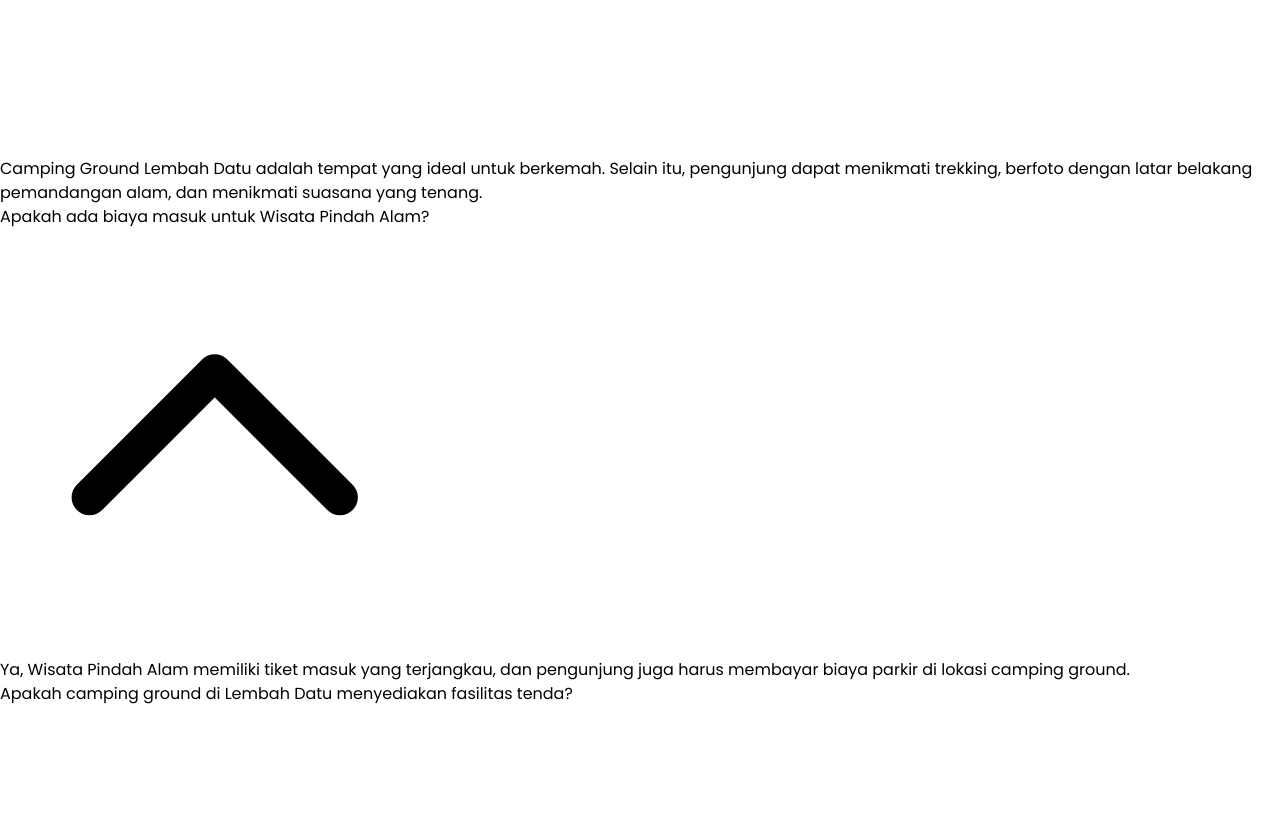
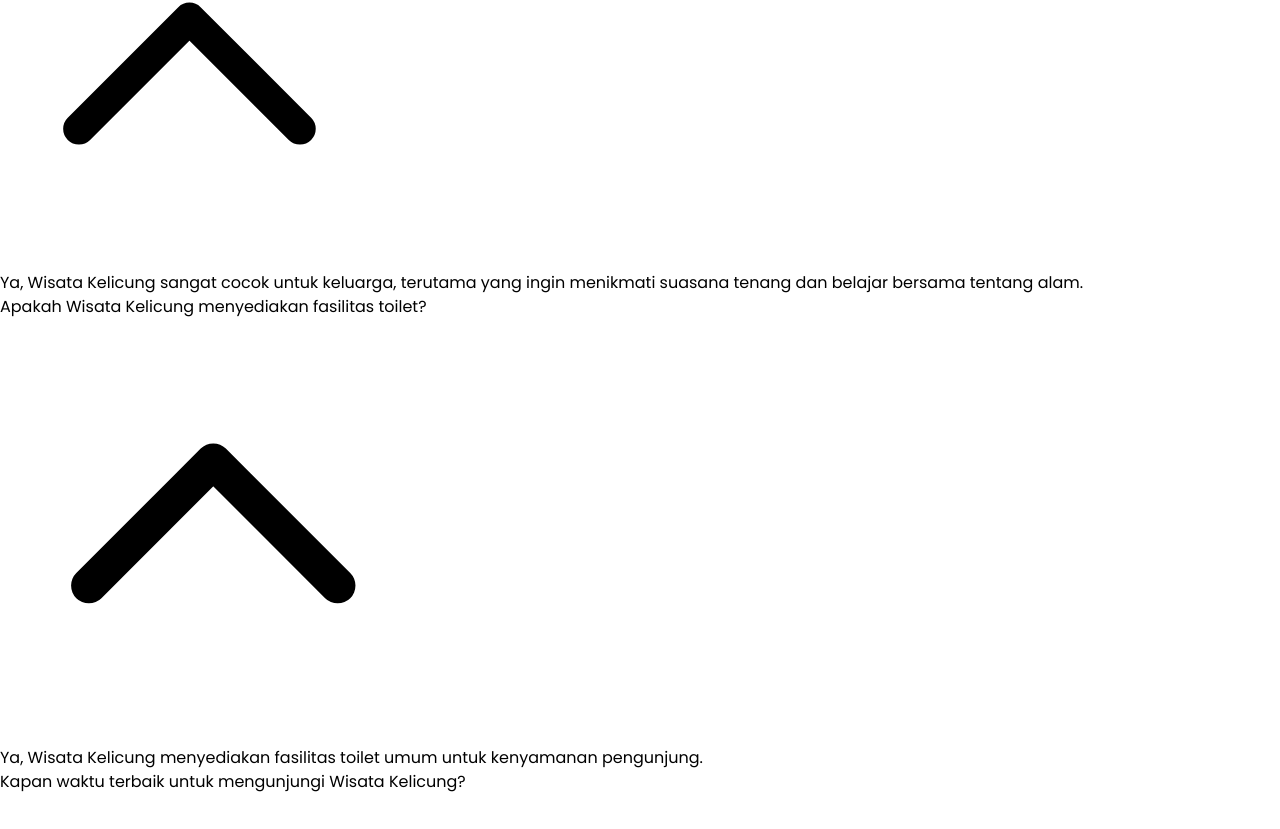
Before and after one commit to kknPemepek/wisata-pemepek, a React (Vite) app: page /wisata-pemepek/faq in a window 1280 px wide. Shown: the part 2831-3660 px from the top of the page. Built offline with nearby package versions, Linux system fonts and the light colour scheme.

Commit message:
perbaiki faq

```diff
--- a/src/components/FaqSections.tsx
+++ b/src/components/FaqSections.tsx
@@ -12,74 +12,128 @@ const faqData: FAQItem[] = [
       "Desa Pemepek terletak di Kabupaten Lombok Tengah, Provinsi Nusa Tenggara Barat, Indonesia.",
   },
   {
-    question: "Apa yang bisa dilakukan di Wisata Pindah Alam?",
+    question: "Di mana lokasi Wisata Kelicung?",
     answer:
-      "Wisata Pindah Alam adalah camping ground yang menawarkan pemandangan alam yang indah. Pengunjung bisa berkemah, menikmati udara segar, dan melakukan kegiatan outdoor seperti hiking.",
+      "Wisata Kelicung terletak di Kabupaten Lombok Tengah, Provinsi Nusa Tenggara Barat, Indonesia.",
   },
   {
-    question: "Bagaimana cara menuju Wisata Pindah Alam?",
+    question: "Apa yang bisa dilakukan di Wisata Kelicung?",
     answer:
-      "Anda bisa menuju Wisata Pindah Alam dengan berkendara sekitar 30 menit dari pusat Desa Pemepek, menggunakan kendaraan yang sesuai dengan medan.",
+      "Wisata Kelicung adalah tempat yang cocok untuk menikmati keindahan alam, belajar tentang ekosistem, dan mengenal flora serta fauna setempat.",
+  },
+  {
+    question: "Bagaimana cara menuju Wisata Kelicung?",
+    answer:
+      "Anda bisa menuju Wisata Kelicung dengan kendaraan pribadi atau angkutan lokal dari pusat Desa Pemepek dengan waktu tempuh sekitar 20 menit.",
+  },
+  {
+    question: "Apakah Wisata Kelicung cocok untuk keluarga?",
+    answer:
+      "Ya, Wisata Kelicung sangat cocok untuk keluarga, terutama yang ingin menikmati suasana tenang dan belajar bersama tentang alam.",
+  },
+  {
+    question: "Apakah Wisata Kelicung menyediakan fasilitas toilet?",
+    answer:
+      "Ya, Wisata Kelicung menyediakan fasilitas toilet umum untuk kenyamanan pengunjung.",
+  },
+  {
+    question: "Kapan waktu terbaik untuk mengunjungi Wisata Kelicung?",
+    answer:
+      "Waktu terbaik untuk mengunjungi Wisata Kelicung adalah pada musim kemarau, antara bulan April hingga Oktober, agar perjalanan lebih nyaman.",
+  },
+  {
+    question: "Apakah ada warung makan di Wisata Kelicung?",
+    answer:
+      "Ya, terdapat beberapa warung makan yang menyajikan makanan lokal untuk para pengunjung Wisata Kelicung.",
+  },
+  {
+    question: "Apakah Wisata Kelicung menyediakan fasilitas edukasi?",
+    answer:
+      "Ya, Wisata Kelicung memiliki program edukasi seperti pengenalan ekosistem sungai dan pentingnya pelestarian lingkungan.",
+  },
+
+  // Camping Ground Lembah Datu
+  {
+    question: "Di mana lokasi Camping Ground Lembah Datu?",
+    answer:
+      "Camping Ground Lembah Datu berada di kawasan alam Kabupaten Lombok Tengah, dikelilingi pemandangan yang asri.",
   },
   {
     question: "Apa yang bisa dilakukan di Camping Ground Lembah Datu?",
     answer:
-      "Camping Ground Lembah Datu adalah tempat yang ideal untuk berkemah. Selain itu, pengunjung dapat menikmati trekking, berfoto dengan latar belakang pemandangan alam, dan menikmati suasana yang tenang.",
+      "Pengunjung dapat berkemah, trekking, menikmati suasana alam, serta berfoto di lokasi yang instagramable.",
   },
   {
-    question: "Apakah ada biaya masuk untuk Wisata Pindah Alam?",
+    question: "Bagaimana cara menuju Camping Ground Lembah Datu?",
     answer:
-      "Ya, Wisata Pindah Alam memiliki tiket masuk yang terjangkau, dan pengunjung juga harus membayar biaya parkir di lokasi camping ground.",
+      "Anda bisa menuju Camping Ground Lembah Datu dengan kendaraan pribadi, sekitar 25 menit dari pusat Desa Pemepek.",
   },
   {
-    question: "Apakah camping ground di Lembah Datu menyediakan fasilitas tenda?",
+    question: "Apakah Camping Ground Lembah Datu menyediakan fasilitas tenda?",
     answer:
-      "Ya, Camping Ground Lembah Datu menyediakan fasilitas tenda yang dapat disewa oleh pengunjung yang tidak membawa tenda sendiri.",
+      "Ya, tenda tersedia untuk disewa oleh pengunjung yang ingin berkemah tanpa membawa perlengkapan sendiri.",
+  },
+  {
+    question: "Apakah ada biaya masuk di Camping Ground Lembah Datu?",
+    answer:
+      "Ya, ada biaya masuk yang terjangkau dan biaya tambahan untuk menyewa fasilitas tenda atau parkir kendaraan.",
+  },
+  {
+    question: "Kapan waktu terbaik untuk mengunjungi Camping Ground Lembah Datu?",
+    answer:
+      "Waktu terbaik untuk berkemah adalah saat musim kemarau, antara bulan April hingga Oktober, untuk pengalaman yang lebih nyaman.",
+  },
+  {
+    question: "Apakah ada tempat makan di sekitar Camping Ground Lembah Datu?",
+    answer:
+      "Ya, terdapat warung makan di sekitar area yang menyediakan makanan lokal khas Lombok.",
+  },
+  {
+    question: "Apakah Camping Ground Lembah Datu cocok untuk anak-anak?",
+    answer:
+      "Ya, tempat ini cocok untuk anak-anak yang ingin merasakan pengalaman berkemah dan belajar tentang alam.",
+  },
+
+  // Camping Ground Pindah Alam
+  {
+    question: "Di mana lokasi Camping Ground Pindah Alam?",
+    answer:
+      "Camping Ground Pindah Alam berada di kawasan Desa Pemepek, Kabupaten Lombok Tengah.",
+  },
+  {
+    question: "Apa yang bisa dilakukan di Camping Ground Pindah Alam?",
+    answer:
+      "Pengunjung dapat berkemah, trekking, dan menikmati pemandangan alam serta udara segar.",
+  },
+  {
+    question: "Bagaimana cara menuju Camping Ground Pindah Alam?",
+    answer:
+      "Jalur menuju lokasi dapat ditempuh sekitar 30 menit dari pusat Desa Pemepek dengan kendaraan pribadi.",
+  },
+  {
+    question: "Apakah Camping Ground Pindah Alam menyediakan fasilitas toilet?",
+    answer:
+      "Ya, fasilitas toilet tersedia untuk kenyamanan pengunjung yang berkemah.",
   },
   {
     question: "Apakah Camping Ground Pindah Alam menyediakan fasilitas tenda?",
     answer:
-      "Ya, Camping Ground Pindah Alam menyediakan tenda yang sudah dipersiapkan untuk pengunjung yang ingin berkemah tanpa perlu membawa tenda sendiri.",
+      "Ya, Camping Ground Pindah Alam menyediakan tenda untuk pengunjung yang ingin berkemah tanpa membawa perlengkapan sendiri.",
   },
   {
-    question: "Apa waktu terbaik untuk mengunjungi Camping Ground Pindah Alam?",
+    question: "Kapan waktu terbaik untuk mengunjungi Camping Ground Pindah Alam?",
     answer:
-      "Waktu terbaik untuk berkemah di Pindah Alam adalah saat musim kemarau, antara bulan April hingga Oktober, karena cuaca lebih stabil dan jalur trekking lebih mudah dilalui.",
+      "Musim kemarau, antara bulan April hingga Oktober, adalah waktu terbaik untuk berkemah di Camping Ground Pindah Alam.",
   },
   {
-    question: "Apakah ada fasilitas penginapan di sekitar Camping Ground Lembah Datu?",
+    question: "Apakah ada biaya masuk untuk Camping Ground Pindah Alam?",
     answer:
-      "Di sekitar Camping Ground Lembah Datu tidak ada penginapan permanen, tetapi Anda bisa berkemah di lokasi atau mencari homestay di sekitar Kabupaten Lombok Tengah.",
+      "Ya, terdapat biaya masuk yang terjangkau serta tambahan biaya untuk menyewa fasilitas seperti tenda atau parkir.",
   },
   {
-    question: "Bagaimana kondisi jalur menuju Camping Ground Pindah Alam?",
+    question: "Apakah Camping Ground Pindah Alam cocok untuk keluarga?",
     answer:
-      "Jalur menuju Camping Ground Pindah Alam cukup menantang dengan jalan berbatu dan sedikit curam, sehingga disarankan menggunakan kendaraan yang tepat.",
-  },
-  {
-    question: "Apakah ada tempat makan di sekitar Camping Ground Pindah Alam?",
-    answer:
-      "Di sekitar Camping Ground Pindah Alam, terdapat beberapa warung makan yang menyajikan makanan lokal khas Lombok seperti nasi ayam dan sate bulayak.",
-  },
-  {
-    question: "Apakah Camping Ground Lembah Datu cocok untuk keluarga?",
-    answer:
-      "Ya, Camping Ground Lembah Datu cocok untuk keluarga yang ingin menikmati alam terbuka, melakukan kegiatan berkemah, dan berinteraksi dengan alam.",
-  },
-  {
-    question: "Apakah Camping Ground Pindah Alam menyediakan fasilitas toilet?",
-    answer:
-      "Ya, Camping Ground Pindah Alam menyediakan fasilitas toilet umum untuk pengunjung yang berkemah.",
-  },
-  {
-    question: "Apakah Wisata Kelicung cocok untuk anak-anak?",
-    answer:
-      "Ya, Wisata Kelicung cocok untuk anak-anak, terutama yang suka bermain air atau menikmati keindahan alam yang tenang.",
-  },
-  {
-    question: "Apakah ada fasilitas toilet di Wisata Kelicung?",
-    answer:
-      "Wisata Kelicung memiliki fasilitas dasar seperti tempat parkir dan toilet umum untuk pengunjung.",
+      "Ya, tempat ini cocok untuk keluarga yang ingin menikmati suasana alam dan melakukan aktivitas berkemah bersama.",
   },
   {
     question: "Bagaimana cuaca di Desa Pemepek?",
@@ -87,8 +141,6 @@ const faqData: FAQItem[] = [
       "Desa Pemepek memiliki iklim tropis dengan musim hujan antara bulan November hingga Maret dan musim kemarau antara bulan April hingga Oktober.",
   },
 ];
-
-
 
 const FaqSections = () => {
   const [activeIndex, setActiveIndex] = useState<number | null>(null);
@@ -108,20 +160,25 @@ const FaqSections = () => {
           {faqData.map((item, index) => (
             <div
               key={index}
-              className="faq-item border border-gray-300 rounded-md overflow-hidden"
+              className={`faq-item border border-gray-300 rounded-md overflow-hidden ${
+                activeIndex === index ? "border-green-400" : ""
+              }`}
             >
               <button
                 className={`w-full flex justify-between space-x-5 h-20 items-center p-4 bg-white focus:outline-none transition-all duration-500 ${
-                  activeIndex === index ? "border-blue-500" : ""
+                  activeIndex === index ? "" : ""
                 }`}
                 onClick={() => toggleFAQ(index)}
               >
-                <span className="text-gray-800 font-semibold">
+                <span className="text-gray-800 w-full font-semibold text-sm md:text-base ">
                   {item.question}
                 </span>
+                <span>
                   <svg
-                  className={`w-6 h-6 text-gray-600 transition-transform transform ${
-                    activeIndex === index ? "rotate-180 duration-500 text-green-600" : "duration-500"
+                    className={`w-4 h-4 text-gray-600 transition-transform transform text-sm md:text-base ${
+                      activeIndex === index
+                        ? "rotate-180 duration-500 text-green-600"
+                        : "duration-500"
                     }`}
                     fill="none"
                     stroke="currentColor"
@@ -135,13 +192,18 @@ const FaqSections = () => {
                       d="M5 15l7-7 7 7"
                     ></path>
                   </svg>
+                </span>
               </button>
               <div
                 className={`faq-content bg-gray-50 overflow-hidden transition-all duration-500 ${
-                  activeIndex === index ? "max-h-96 opacity-100" : "max-h-0 opacity-0"
+                  activeIndex === index
+                    ? "max-h-96 opacity-100"
+                    : "max-h-0 opacity-0"
                 }`}
               >
-                <p className="p-4 text-gray-600">{item.answer}</p>
+                <p className="p-4 text-gray-600 text-sm md:text-base">
+                  {item.answer}
+                </p>
               </div>
             </div>
           ))}
```
Lines whose indentation alone changed are shown as unchanged.
